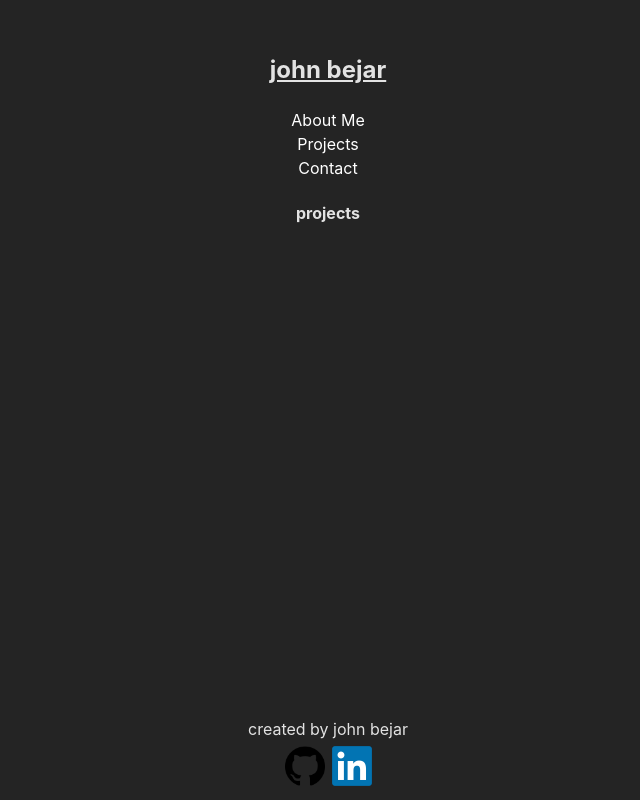
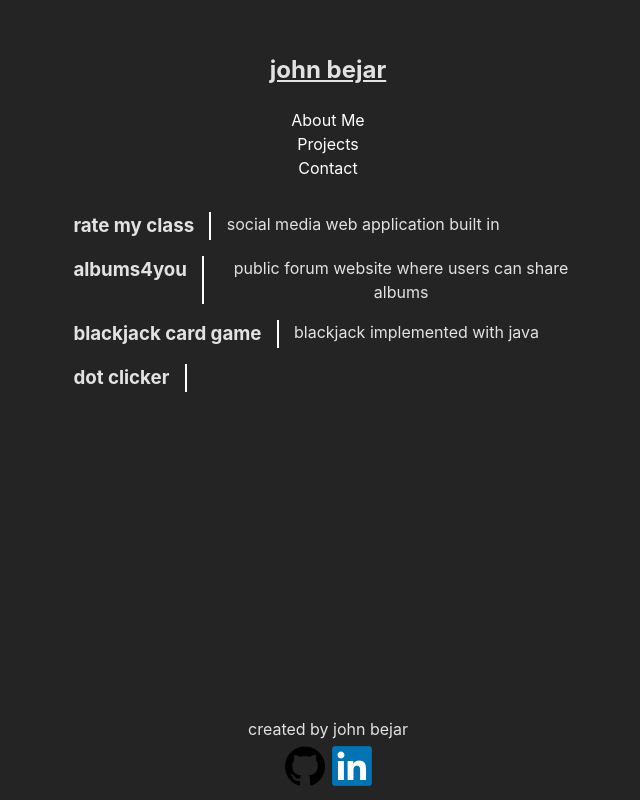
Before and after one commit to johnnybejar/resume, a React (Vite) app: page /Projects in a window 1280 px wide. Shown: the whole page, without its empty margins (312-952 px from the left). Built offline with nearby package versions, Linux system fonts and the light colour scheme.

Commit message:
progress on projects and about page

```diff
--- a/src/App.tsx
+++ b/src/App.tsx
@@ -10,11 +10,13 @@ function App() {
   return (
     <BrowserRouter>
       <Header />
-      <Routes>
-        <Route path="/" Component={About} />
-        <Route path="/Projects" Component={Projects} />
-        <Route path="/Contact" Component={Contact} />
-      </Routes>
+      <div className="content">
+        <Routes>
+          <Route path="/" Component={About} />
+          <Route path="/Projects" Component={Projects} />
+          <Route path="/Contact" Component={Contact} />
+        </Routes>
+      </div>
       <Footer />
     </BrowserRouter>
   );
--- a/src/components/About.tsx
+++ b/src/components/About.tsx
@@ -1,9 +1,18 @@
+import "../styles/About.css";
+
 function About() {
   return (
-    <>
-      <h4>about me</h4>
-      <p></p>
-    </>
+    <div className="about">
+      <p className="about-content">
+        hey! im john bejar, an aspiring programmer interested in software
+        engineering and web developement.
+      </p>
+      <p className="about-content">
+        i am currently studying at the university of north carolina - wilmington
+        majoring in computer science with a concentration in software
+        engineering.
+      </p>
+    </div>
   );
 }
 
--- a/src/components/Contact.tsx
+++ b/src/components/Contact.tsx
@@ -3,8 +3,7 @@ import "../styles/Contact.css";
 function Contact() {
   return (
     <div className="contact">
-      <h4>contact</h4>
-      <span>you can contact me by phone or email:</span>
+      <span>you can contact me by email or phone:</span>
       <div className="email">
         <img className="contact-icon" src="src/assets/email.png"></img>
         <span>jbejar2001@yahoo.com</span>
@@ -13,6 +12,10 @@ function Contact() {
         <img className="contact-icon" src="src/assets/phone.png"></img>
         <span>9106226003 (pref. text)</span>
       </div>
+      <span className="contact-message">
+        you can also message me at linkedin or check out my github in the footer
+        below!
+      </span>
     </div>
   );
 }
--- a/src/components/Header.tsx
+++ b/src/components/Header.tsx
@@ -1,4 +1,4 @@
-import { Link } from "react-router-dom";
+import { NavLink } from "react-router-dom";
 import "../styles/Header.css";
 
 function Header() {
@@ -7,19 +7,19 @@ function Header() {
       <h2 className="name">john bejar</h2>
       <ul className="navbar">
         <li>
-          <Link className="link" to="/">
+          <NavLink className="link" to="/">
             About Me
-          </Link>
+          </NavLink>
         </li>
         <li>
-          <Link className="link" to="/Projects">
+          <NavLink className="link" to="/Projects">
             Projects
-          </Link>
+          </NavLink>
         </li>
         <li>
-          <Link className="link" to="/Contact">
+          <NavLink className="link" to="/Contact">
             Contact
-          </Link>
+          </NavLink>
         </li>
       </ul>
     </div>
--- a/src/components/Projects.tsx
+++ b/src/components/Projects.tsx
@@ -1,9 +1,33 @@
+import "../styles/Projects.css";
+
 function Projects() {
   return (
-    <>
-      <h4>projects</h4>
-      <p></p>
-    </>
+    <div className="projects">
+      <div className="project">
+        <h3 className="project-header">rate my class</h3>
+        <div className="vertical-line"></div>
+        <p className="project-description">
+          social media web application built in
+        </p>
+      </div>
+      <div className="project">
+        <h3 className="project-header">albums4you</h3>
+        <div className="vertical-line"></div>
+        <p className="project-description">
+          public forum website where users can share albums
+        </p>
+      </div>
+      <div className="project">
+        <h3 className="project-header">blackjack card game</h3>
+        <div className="vertical-line"></div>
+        <p className="project-description">blackjack implemented with java</p>
+      </div>
+      <div className="project">
+        <h3 className="project-header">dot clicker</h3>
+        <div className="vertical-line"></div>
+        <p className="project-description"></p>
+      </div>
+    </div>
   );
 }
 
--- /dev/null
+++ b/src/styles/About.css
@@ -0,0 +1,6 @@
+.about {
+  max-width: 500px;
+}
+
+.about-content {
+}
--- a/src/styles/App.css
+++ b/src/styles/App.css
@@ -12,3 +12,7 @@ body {
   color: rgba(255, 255, 255, 0.87);
   background-color: #242424;
 }
+
+.content {
+  margin-top: 2em;
+}
--- a/src/styles/Contact.css
+++ b/src/styles/Contact.css
@@ -1,4 +1,5 @@
 .contact {
+  max-width: 300px;
   display: flex;
   flex-direction: column;
   align-items: center;
@@ -18,3 +19,7 @@
 .phone {
   display: flex;
 }
+
+.contact-message {
+  margin-top: 1em;
+}
--- /dev/null
+++ b/src/styles/Projects.css
@@ -0,0 +1,26 @@
+.projects {
+  display: flex;
+  flex-direction: column;
+  justify-content: center;
+  /* align-items: first baseline; */
+  text-align: center;
+  gap: 1em;
+}
+
+.project {
+  display: flex;
+  flex-direction: row;
+  gap: 3%;
+}
+
+.project-header {
+  margin: 0;
+}
+
+.vertical-line {
+  border-left: 2px solid white;
+}
+
+.project-description {
+  margin: 0;
+}
```
